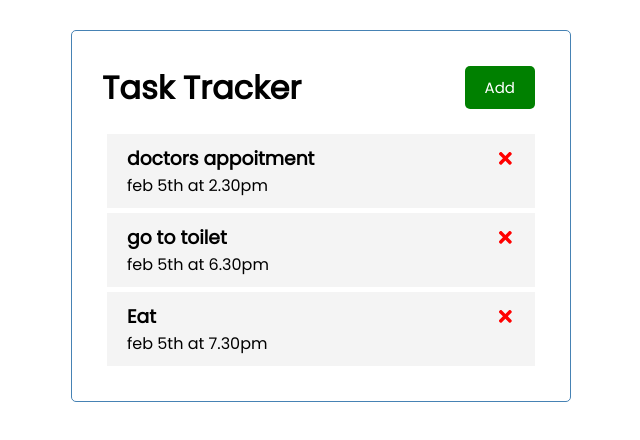
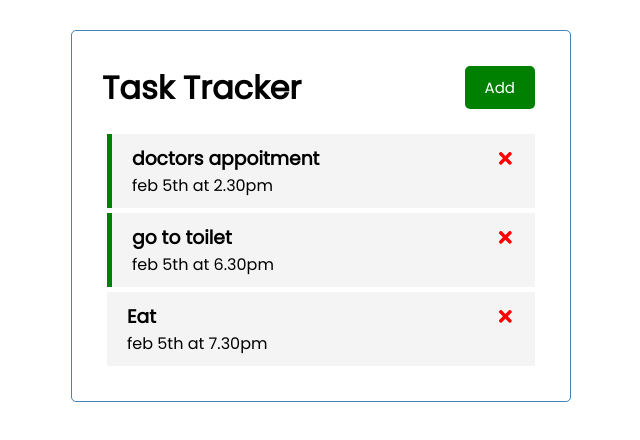
Before and after one commit to Andri202/react-starter, a React (Create React App) app: page / in a window 1280 px wide. Shown: the top 440 px of the page, without its empty margins (319-959 px from the left). Built offline with nearby package versions, Linux system fonts and the light colour scheme.

Commit message:
toggle reminder and conditional styling

```diff
--- a/src/App.js
+++ b/src/App.js
@@ -1,16 +1,15 @@
 // import logo from './logo.svg';
 // import './App.css';
-import React from 'react';
-import { useState } from 'react';
-import Header from './components/Header';
-import Tasks from './components/Tasks';
+import React from "react";
+import { useState } from "react";
+import Header from "./components/Header";
+import Tasks from "./components/Tasks";
 
 // function
 function App() {
-  const name  = 'Andri'
-  const x     = true
-  const [tasks, setTasks] = useState(
-    [
+  const name = "Andri";
+  const x = true;
+  const [tasks, setTasks] = useState([
     {
       id: 1,
       text: "doctors appoitment",
@@ -31,13 +30,18 @@
       day: "feb 5th at 7.30pm",
       reminder: false,
     },
-    ]
-  )
+  ]);
 
   // Delete Task
   const deleteTask = (id) => {
     // console.log('delete', id);
-    setTasks(tasks.filter((task) => task.id !== id))
+    setTasks(tasks.filter((task) => task.id !== id));
+  };
+
+  // Toggle Reminder
+  const toggleReminder = (id) => {
+    // console.log(id);
+    setTasks(tasks.map((task) => task.id === id ? {...task, reminder: !task.reminder} : task))
   };
 
   return (
@@ -53,7 +57,11 @@
       {/* pass tittel prop to header.js, this will offeride the default props */}
       {/* <Header tittle='Hai' /> */}
       <Header />
-       {tasks.length > 0 ? <Tasks tasks = {tasks} onDelete = {deleteTask}/> : 'No Tasks To Show'}
+      {tasks.length > 0 ? (
+        <Tasks tasks={tasks} onDelete={deleteTask} onToggle={toggleReminder} />
+      ) : (
+        "No Tasks To Show"
+      )}
       {/* <h1>Hello From React</h1>
       <h2>Hello {name}</h2>
       <h2>Hello {1 + 1}</h2>
--- a/src/components/Task.js
+++ b/src/components/Task.js
@@ -1,20 +1,22 @@
 // rafcp
-import PropTypes from 'prop-types'
-import { FaTimes } from 'react-icons/fa';
+import PropTypes from "prop-types";
+import { FaTimes } from "react-icons/fa";
 
-const Task = ({task, onDelete}) => {
-    return (
-        <div className = 'task'>
-            <h3>{task.text} <FaTimes
-                style={{ color:'red', cursor: 'pointer' }}
-                onClick = {() => onDelete(task.id)} /> </h3>
-            <p>{task.day}</p>
-        </div>
-    )
-}
+const Task = ({ task, onDelete, onToggle }) => {
+  return (
+    <div className={`task ${task.reminder ? 'reminder' : ''}`} onDoubleClick={() => onToggle(task.id)}>
+      <h3>
+        {task.text}{" "}
+        <FaTimes
+          style={{ color: "red", cursor: "pointer" }}
+          onClick={() => onDelete(task.id)}
+        />{" "}
+      </h3>
+      <p>{task.day}</p>
+    </div>
+  );
+};
 
-Task.propTypes = {
+Task.propTypes = {};
 
-}
-
-export default Task
+export default Task;
--- a/src/components/Tasks.js
+++ b/src/components/Tasks.js
@@ -1,36 +1,13 @@
 // racp
 import PropTypes from "prop-types";
-import Task from "./Task"
+import Task from "./Task";
 
-// const tasks = [
-//   {
-//     id: 1,
-//     text: "doctors appoitment",
-//     day: "feb 5th at 2.30pm",
-//     reminder: true,
-//   },
-
-//   {
-//     id: 2,
-//     text: "go to toilet",
-//     day: "feb 5th at 6.30pm",
-//     reminder: true,
-//   },
-
-//   {
-//     id: 3,
-//     text: "Eat",
-//     day: "feb 5th at 7.30pm",
-//     reminder: false,
-//   },
-// ];
-
-const Tasks = ({tasks, onDelete}) => {
+const Tasks = ({ tasks, onDelete, onToggle }) => {
   return (
     <>
       {tasks.map((task) => (
         //<h3 key = {task.id} task = {task} >{task.id}</h3>
-        <Task key = {task.id} task = {task} onDelete = {onDelete} />
+        <Task key={task.id} task={task} onDelete={onDelete} onToggle={onToggle} />
       ))}
     </>
   );
```
Lines whose indentation alone changed are shown as unchanged.
